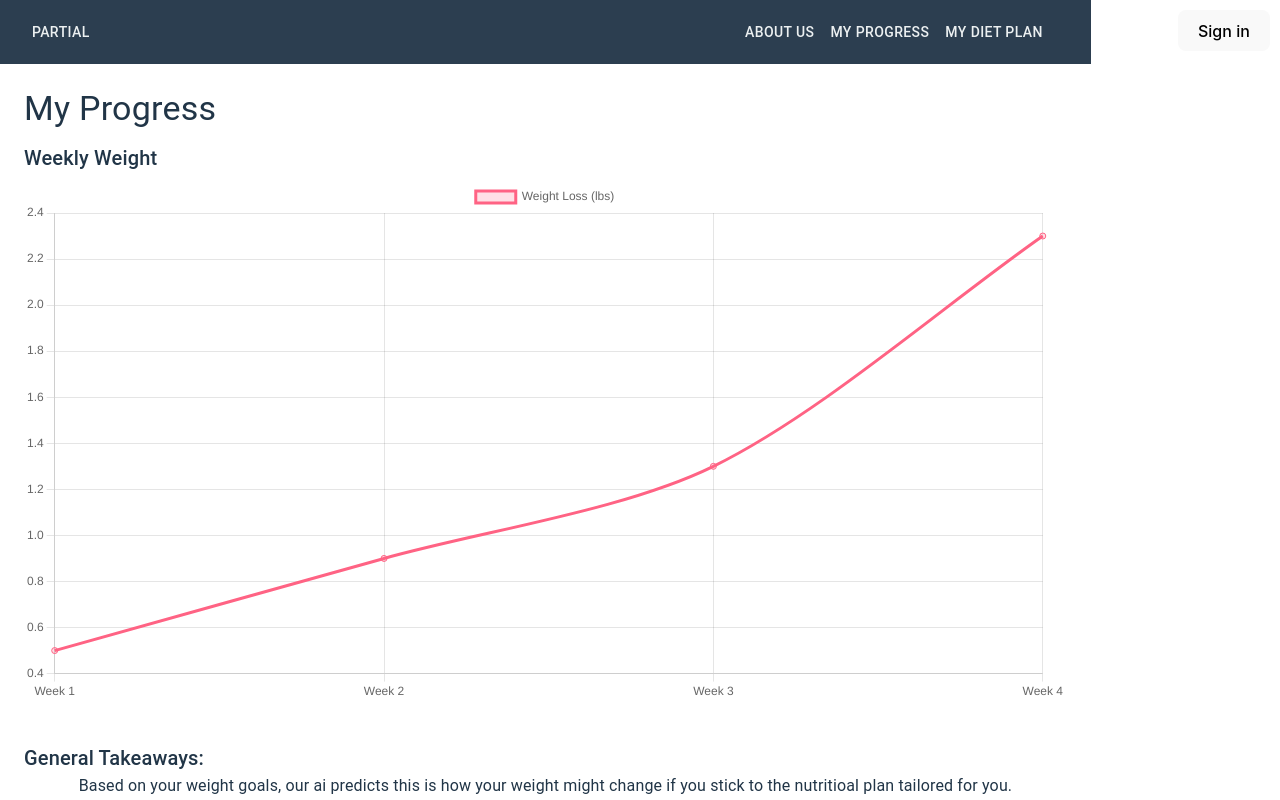
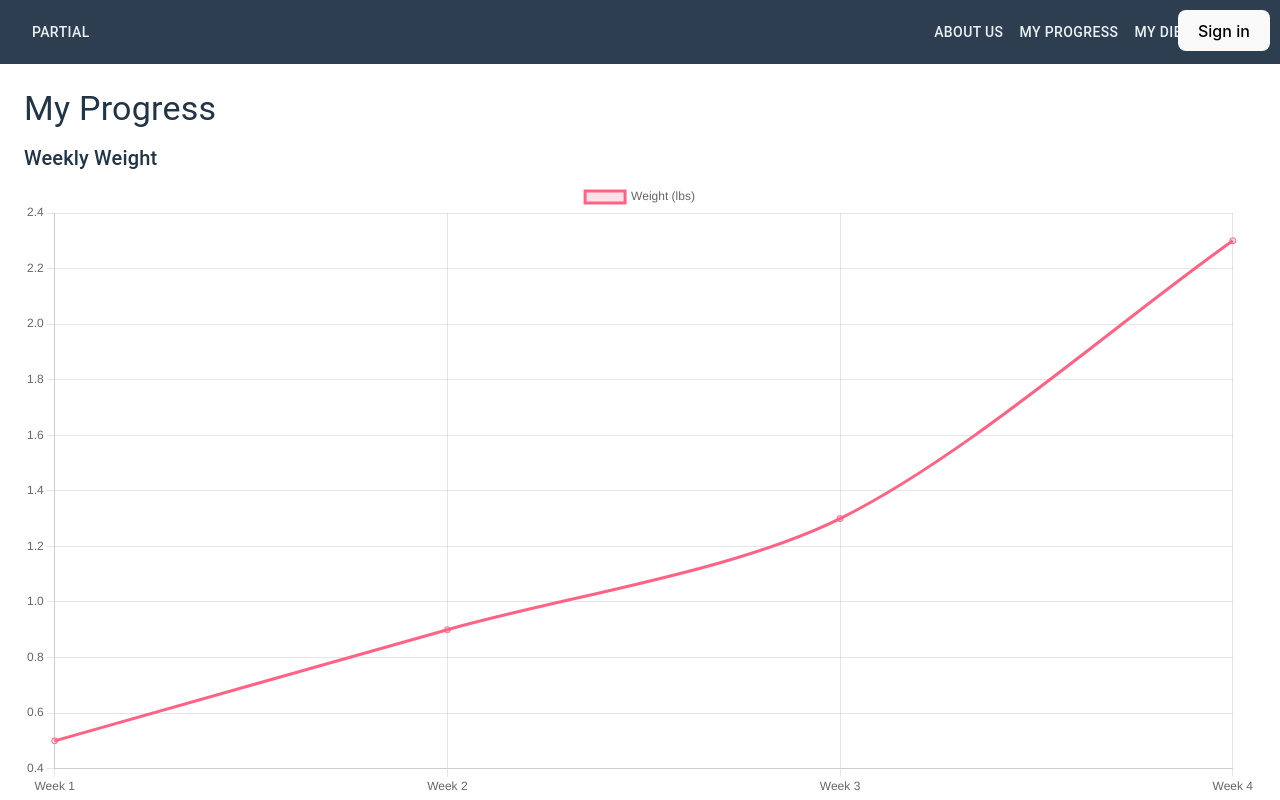
Before and after one commit to gus-droid/PARTIALJOBS, a React (Vite) app in the folder clerk-react/: page /progress in a window 1280 px wide. Shown: the top 800 px of the page. Built offline with nearby package versions, Linux system fonts and the light colour scheme; no server answers; the HTML template or start-up script is replaced by a standard one.

Commit message:
Updated MyProgress file

```diff
--- a/clerk-react/src/MyProgress.tsx
+++ b/clerk-react/src/MyProgress.tsx
@@ -25,12 +25,12 @@
 );
 
 const MyProgress: React.FC = () => {
-  // Sample data for weekly weight loss and savings
+  // Sample data for weekly weight and savings
   const weightData = {
     labels: ['Week 1', 'Week 2', 'Week 3', 'Week 4'],
     datasets: [
       {
-        label: 'Weight Loss (lbs)',
+        label: 'Weight (lbs)',
         data: [0.5, 0.9, 1.3, 2.3], // Example data points
         borderColor: 'rgba(255, 99, 132, 1)',
         backgroundColor: 'rgba(255, 99, 132, 0.2)',
@@ -95,7 +95,7 @@
           <Typography variant="h6" gutterBottom>
             General Takeaways:
             <Typography align="center">
-              Based on your weight goals, our ai predicts this is how your weight might change if you stick to the nutritioal plan tailored for you.
+              Based on your weight goals, our ai predicts this is how your weight might change if you stick to the nutritioal plan tailored for you. Due to an increase in protien consumption in this nutrional plan you can expect to gain body mass at the according rate shown above.
             </Typography>
           </Typography>
         </Box>
```
